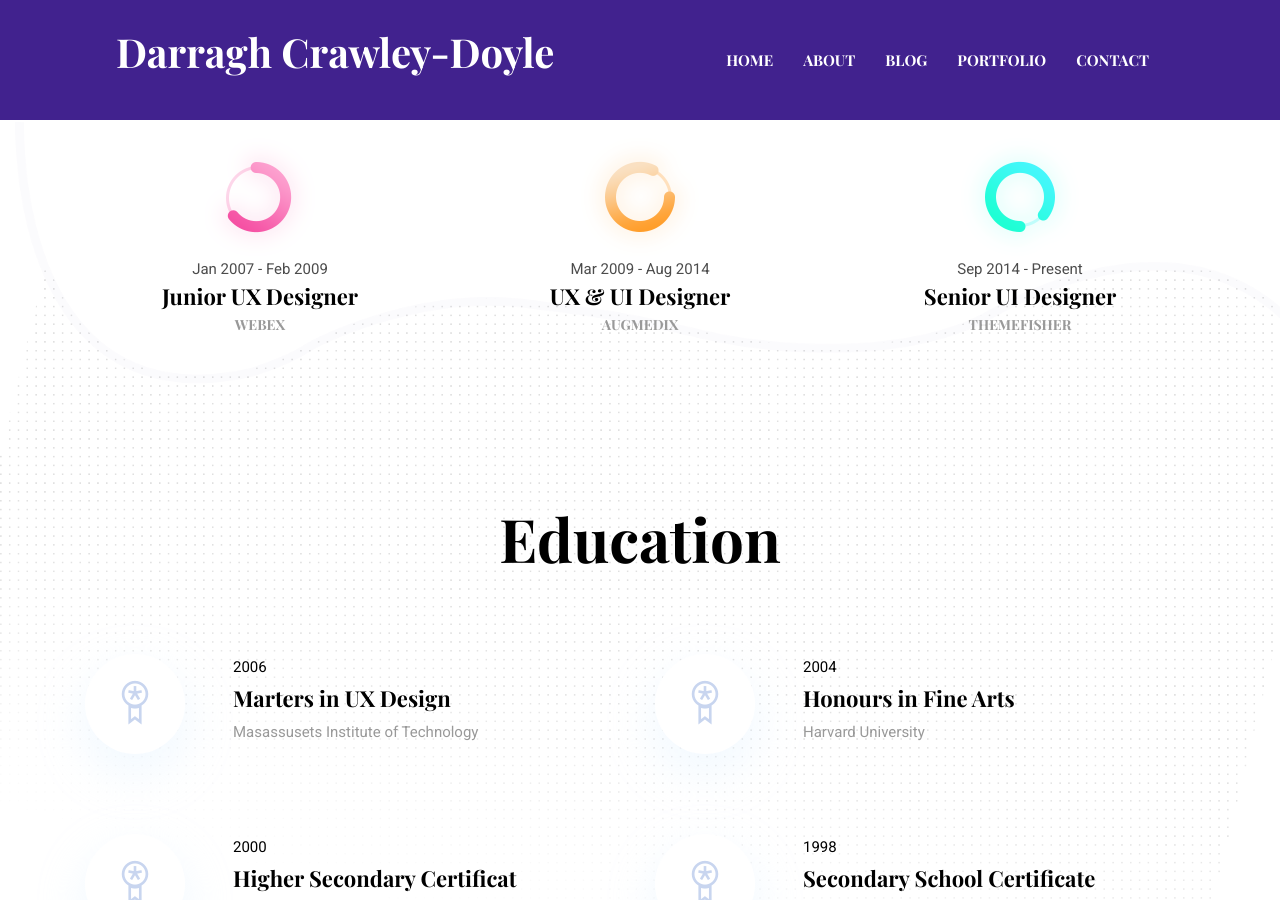
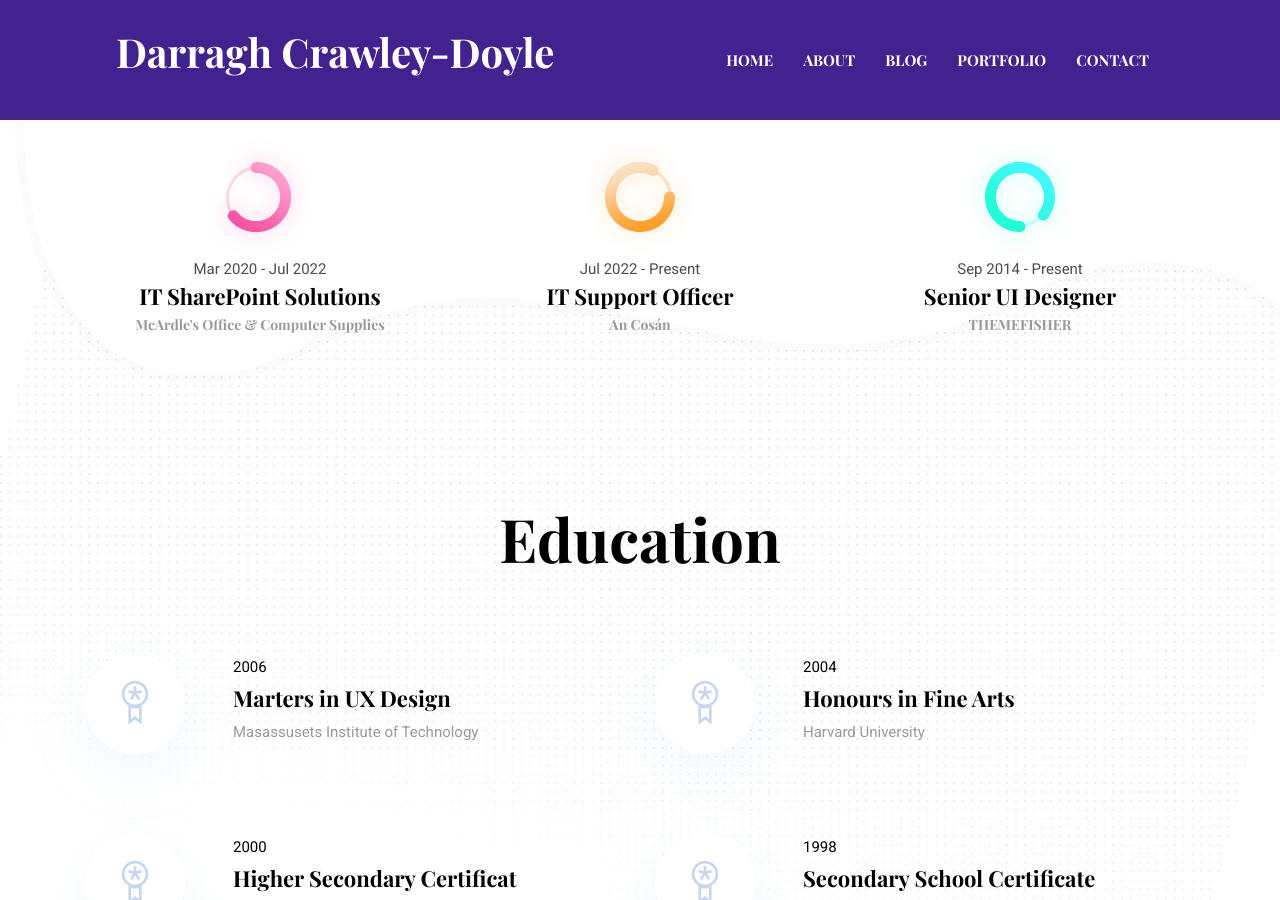
Before and after one commit to WeetabixsJNR/WeetabixsJNR.github.io, a Jekyll site: the page built from index.html, in a window 1280 px wide and 900 px high, scrolled down 1946 px. Built offline with Jekyll 4.4.1, drawn with Linux system fonts in a browser that asks for light colours; some of the changed text lies outside the part shown.

Commit message:
Job section test

```diff
--- a/_data/settings.yml
+++ b/_data/settings.yml
@@ -36,13 +36,13 @@ disqus-identifier: # Add your shortname for Disqus Comment. For example mr-brown
 # Hero Section
 
 hero:
-  hero-title: Hi! I’m <br> Christoher <br> UX designer
+  hero-title: Hi! I’m <br> Darragh <br> IT Support Officer
 
 social:
-  - { icon: "ti-facebook", link: "#" }
-  - { icon: "ti-instagram", link: "#" }
+  - { icon: "ti-facebook", link: "https://www.facebook.com/profile.php?id=100087389336743" }
+  - { icon: "ti-instagram", link: "https://www.instagram.com/darraghcrawleydoyle/" }
   - { icon: "ti-dribbble", link: "#" }
-  - { icon: "ti-twitter", link: "#" }
+  - { icon: "ti-twitter", link: "https://twitter.com/WeetabixsJNR" }
 
 #-------------------------------
 # About (Section and Page)
@@ -99,16 +99,16 @@ skills:
 experience-title: Experience
 experience:
   - {
-      name: Junior UX Designer,
+      name: IT SharePoint Solutions,
       icon: "icon-1.png",
-      date: "Jan 2007 - Feb 2009",
-      organization: "WEBEX",
+      date: "Mar 2020 - Jul 2022",
+      organization: "McArdle's Office & Computer Supplies",
     }
   - {
-      name: UX & UI Designer,
+      name: IT Support Officer,
       icon: "icon-2.png",
-      date: "Mar 2009 - Aug 2014",
-      organization: "AUGMEDIX",
+      date: "Jul 2022 - Present",
+      organization: "An Cosán",
     }
   - {
       name: Senior UI Designer,
```
